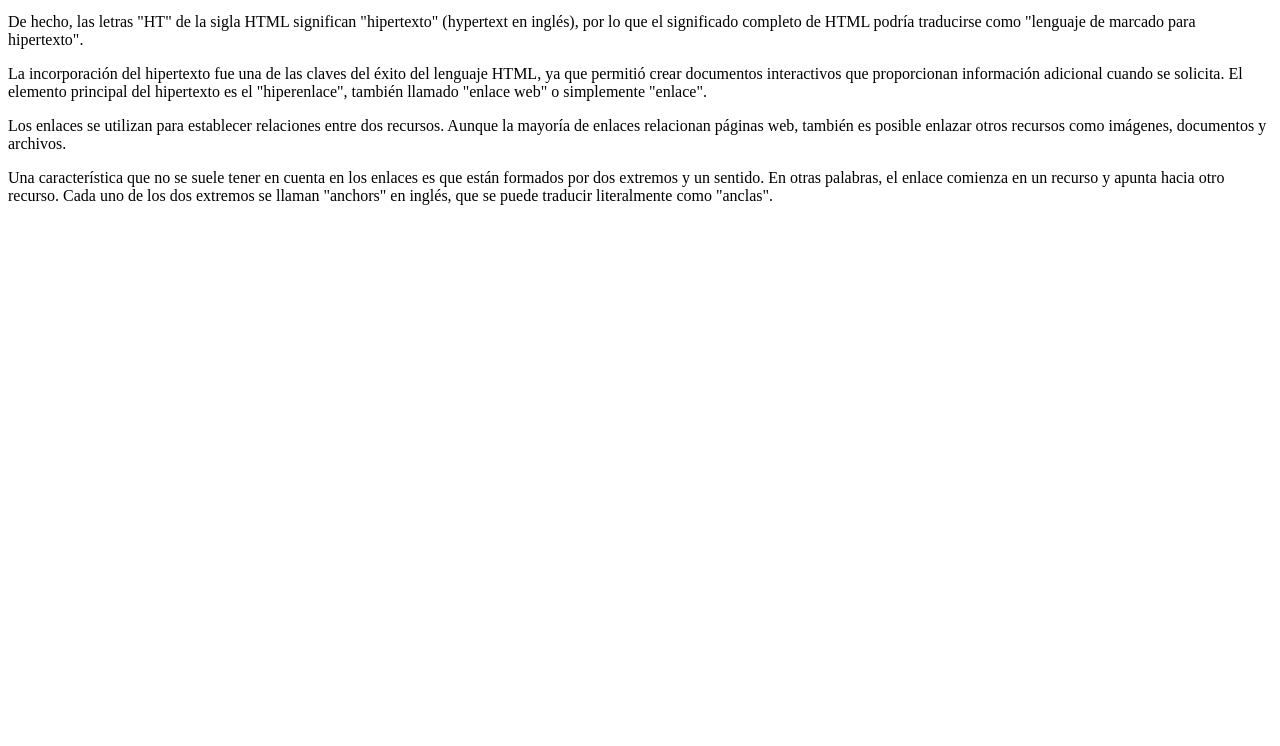
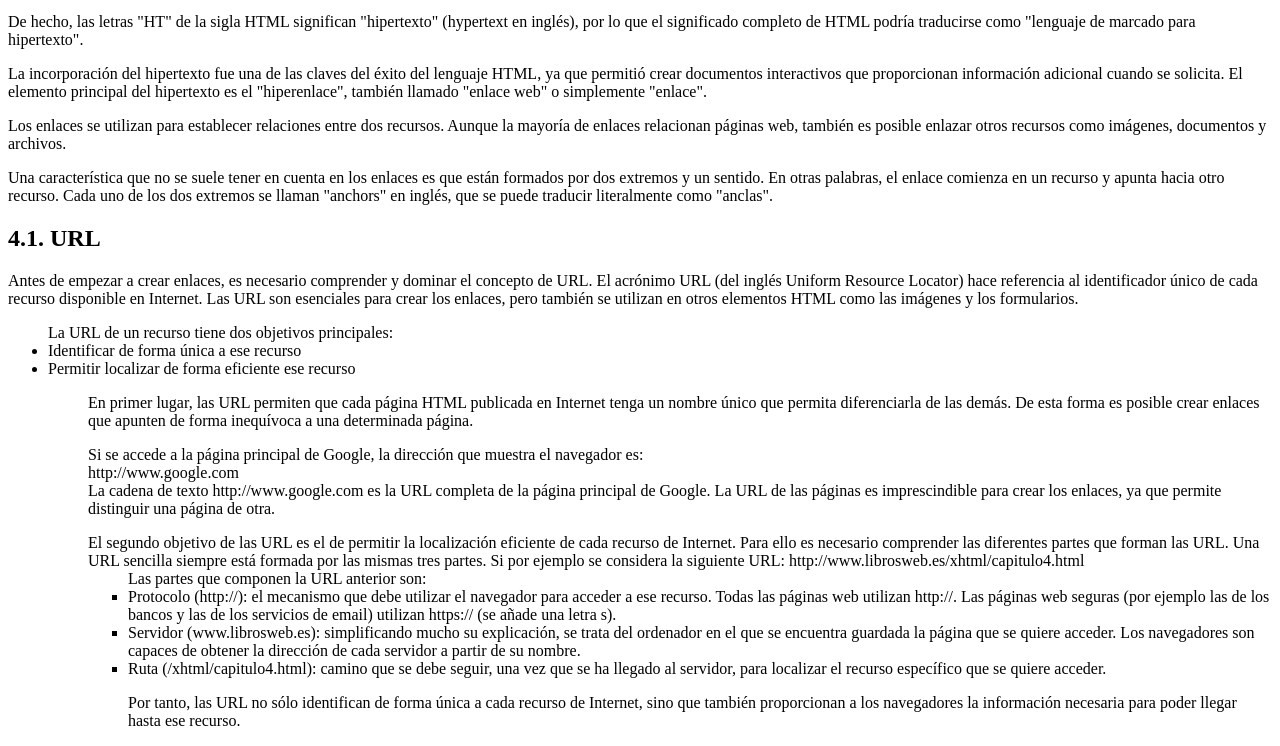
Before and after one commit to albertsantiago/Practica2, a plain HTML site: page index.html in a window 1280 px wide. Shown: the part 105-851 px from the top of the page. Before the commit the page ends 800 px from the top, so only its background shows below. Drawn offline with Linux system fonts and the light colour scheme.

Commit message:
Incorporando una seccion y usando listas

```diff
--- a/index.html
+++ b/index.html
@@ -14,5 +14,31 @@
 <p>Los enlaces se utilizan para establecer relaciones entre dos recursos. Aunque la mayoría de enlaces relacionan páginas web, también es posible enlazar otros recursos como imágenes, documentos y archivos.</p>
 
 <p>Una característica que no se suele tener en cuenta en los enlaces es que están formados por dos extremos y un sentido. En otras palabras, el enlace comienza en un recurso y apunta hacia otro recurso. Cada uno de los dos extremos se llaman "anchors" en inglés, que se puede traducir literalmente como "anclas".</p>
+
+<h2>4.1. URL</h2>
+
+<p>Antes de empezar a crear enlaces, es necesario comprender y dominar el concepto de URL. El acrónimo URL (del inglés Uniform Resource Locator) hace referencia al identificador único de cada recurso disponible en Internet. Las URL son esenciales para crear los enlaces, pero también se utilizan en otros elementos HTML como las imágenes y los formularios.</p>
+
+<ul>La URL de un recurso tiene dos objetivos principales:
+
+<li>Identificar de forma única a ese recurso</li>
+<li>Permitir localizar de forma eficiente ese recurso</li>
+<ul>
+<p>En primer lugar, las URL permiten que cada página HTML publicada en Internet tenga un nombre único que permita diferenciarla de las demás. De esta forma es posible crear enlaces que apunten de forma inequívoca a una determinada página.</p>
+
+<p>Si se accede a la página principal de Google, la dirección que muestra el navegador es:<br>
+
+http://www.google.com </br>
+La cadena de texto http://www.google.com es la URL completa de la página principal de Google. La URL de las páginas es imprescindible para crear los enlaces, ya que permite distinguir una página de otra.</p>
+
+El segundo objetivo de las URL es el de permitir la localización eficiente de cada recurso de Internet. Para ello es necesario comprender las diferentes partes que forman las URL. Una URL sencilla siempre está formada por las mismas tres partes. Si por ejemplo se considera la siguiente URL:
+
+http://www.librosweb.es/xhtml/capitulo4.html
+<ul>Las partes que componen la URL anterior son:
+
+<li>Protocolo (http://): el mecanismo que debe utilizar el navegador para acceder a ese recurso. Todas las páginas web utilizan http://. Las páginas web seguras (por ejemplo las de los bancos y las de los servicios de email) utilizan https:// (se añade una letra s).
+<li>Servidor (www.librosweb.es): simplificando mucho su explicación, se trata del ordenador en el que se encuentra guardada la página que se quiere acceder. Los navegadores son capaces de obtener la dirección de cada servidor a partir de su nombre.</li>
+<li>Ruta (/xhtml/capitulo4.html): camino que se debe seguir, una vez que se ha llegado al servidor, para localizar el recurso específico que se quiere acceder.</li>
+<p>Por tanto, las URL no sólo identifican de forma única a cada recurso de Internet, sino que también proporcionan a los navegadores la información necesaria para poder llegar hasta ese recurso.</p>
 </body>
 </html>
```
